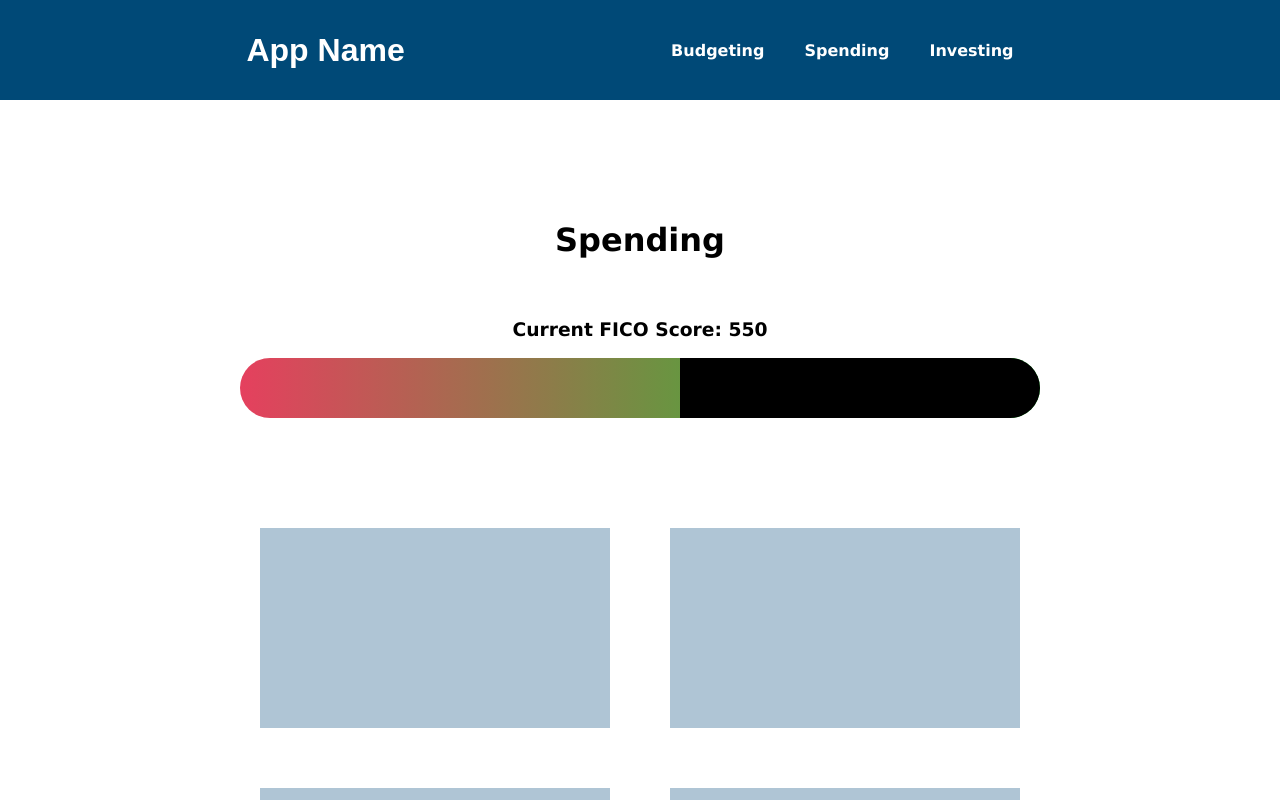
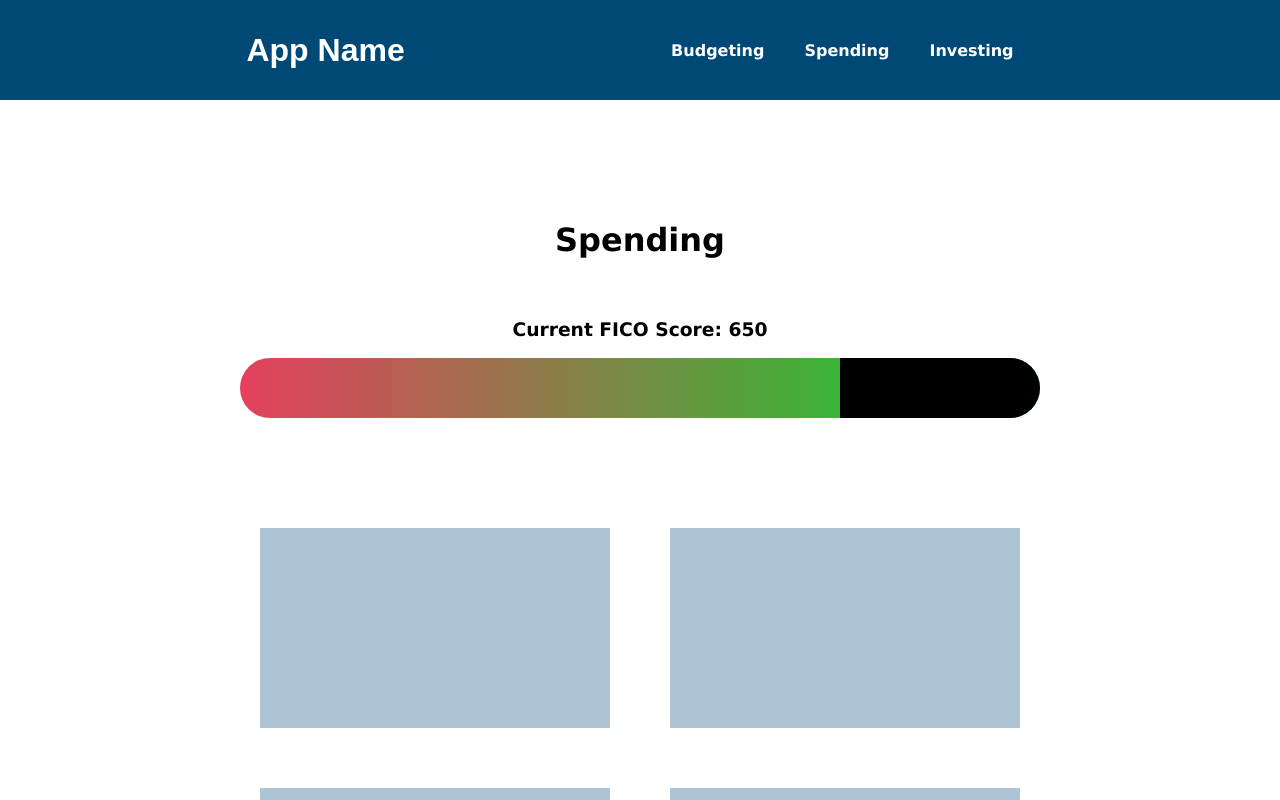
Before and after one commit to ae-bii/may-ses-hackathon, a React (Create React App) app: page /spending in a window 1280 px wide. Shown: the top 800 px of the page. Built offline with nearby package versions, Linux system fonts and the light colour scheme.

Commit message:
Added the new credit score

```diff
--- a/src/components/spending/Spending.css
+++ b/src/components/spending/Spending.css
@@ -70,7 +70,7 @@
   }
 
   100% {
-    width: 45%;
+    width: 25%;
   }
 }
 
--- a/src/components/spending/Spending.js
+++ b/src/components/spending/Spending.js
@@ -15,7 +15,7 @@ const Spending = () => {
         <div className='fico-score'>
           <h1>Spending</h1>
           <br/>
-          <h3 className='fico-title'>Current FICO Score: 550</h3>
+          <h3 className='fico-title'>Current FICO Score: 650</h3>
           <div className='fico-bar'>
             <div class="child progress"></div>
             <div class="child shrinker timelapse"></div>
```
